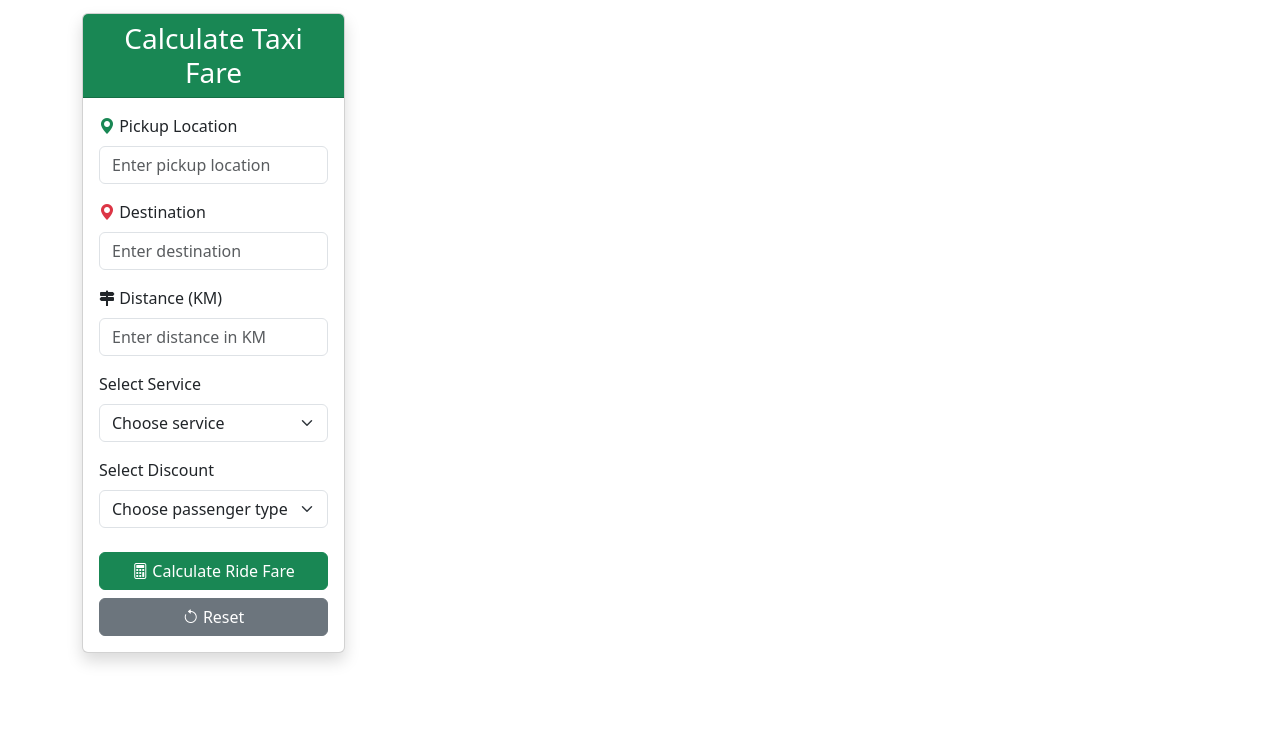
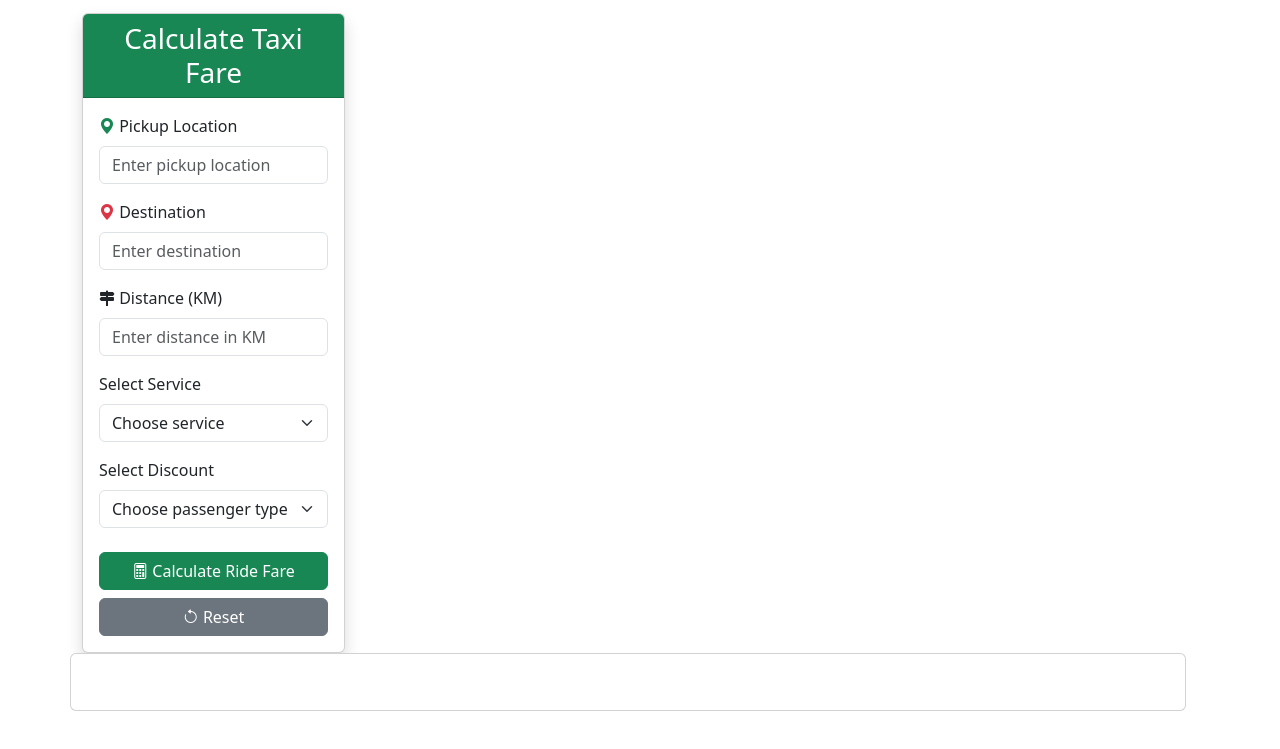
Before and after one commit to ebro6111/raidTaxiFare, a plain HTML site: page frontend/index.html in a window 1280 px wide. Shown: the part 915-1664 px from the top of the page. Before the commit the page ends 1640 px from the top, so only its background shows below. Drawn offline with nearby package versions, Linux system fonts and the light colour scheme.

Commit message:
4th update html code(solution desplay card)

```diff
--- a/frontend/index.html
+++ b/frontend/index.html
@@ -150,6 +150,14 @@
             </div>
         </div>
     </div>
+    <div class="row">
+               <div class="card">
+                <div class="card-body">
+                    <div id="result" class="mt-4"></div>
+                </div>
+               </div>
+            </div>
+    </div>
 </section>
 
 <script src="script.js"></script>
```
